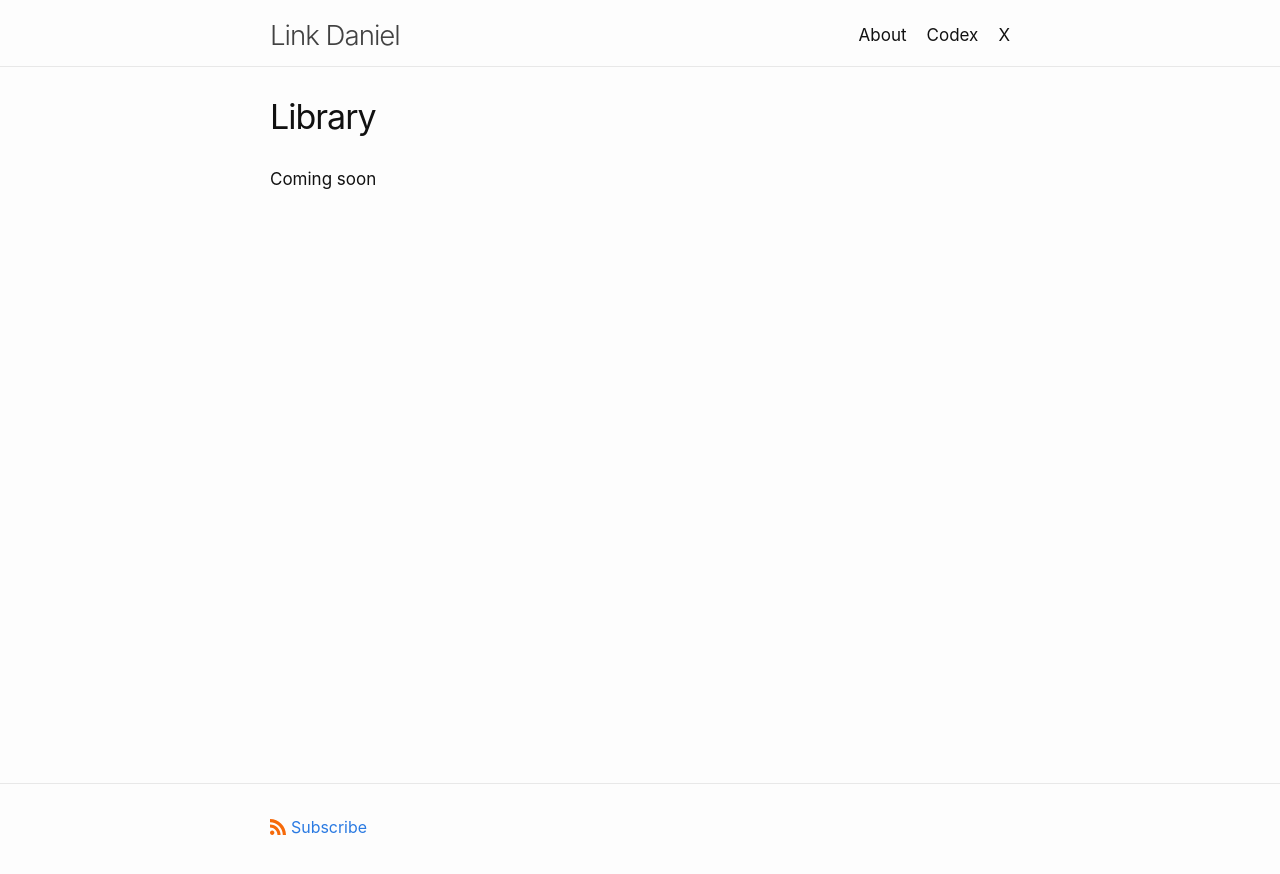
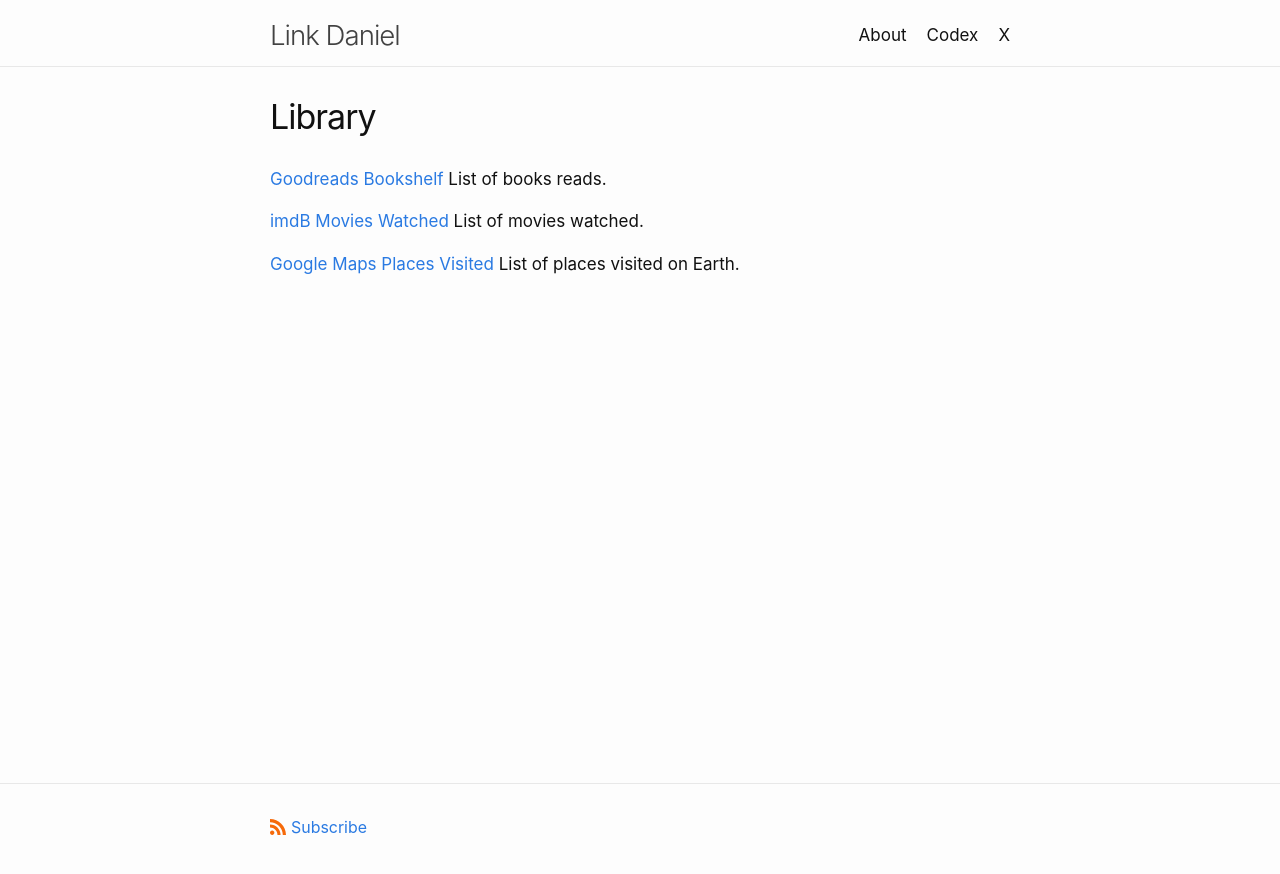
Before and after one commit to link-daniel/link.github.io, a Jekyll site: the page built from library.md, in a window 1280 px wide. Shown: the top 874 px of the page. Built offline with Jekyll 4.4.1, drawn with Linux system fonts in a browser that asks for light colours.

Commit message:
Update library.md

```diff
--- a/library.md
+++ b/library.md
@@ -5,4 +5,11 @@ permalink: /library/
 ---
 
 
-Coming soon
+<a href="https://www.goodreads.com/review/list/95737422?shelf=read&sort=date_added">Goodreads Bookshelf</a>
+List of books reads.
+
+<a href="https://www.imdb.com/user/ur85826373/watchlist?sort=date_added%2Cdesc&view=detail">imdB Movies Watched</a>
+List of movies watched.
+
+<a href="https://maps.app.goo.gl/vmtWzydsvTrD4k5t5">Google Maps Places Visited</a>
+List of places visited on Earth.
```
